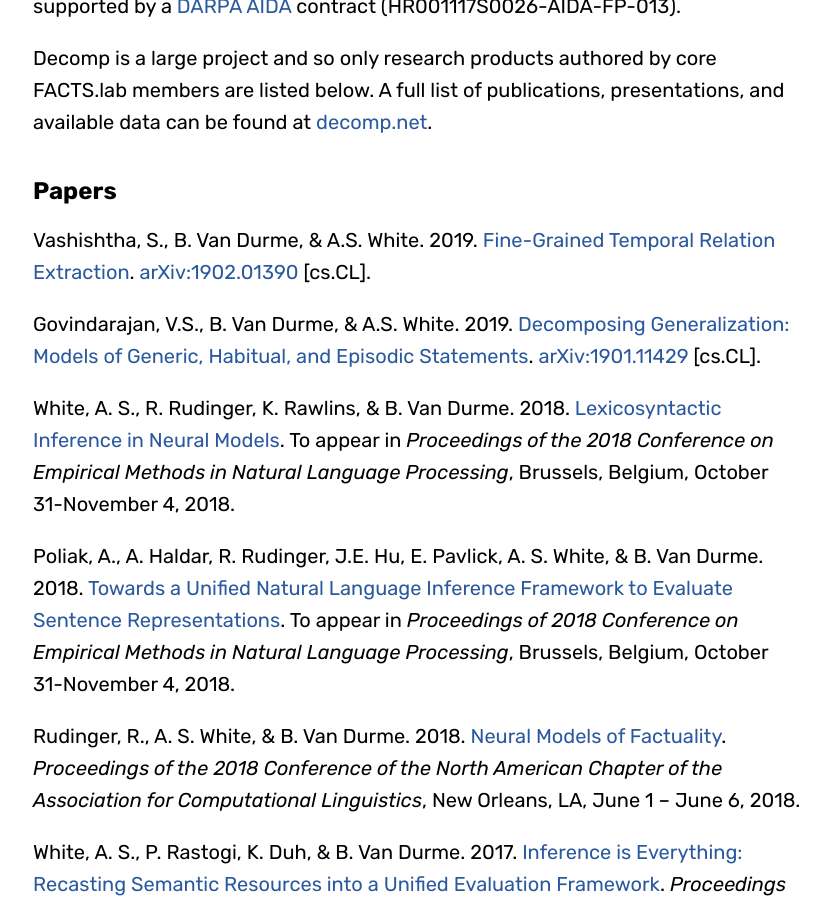
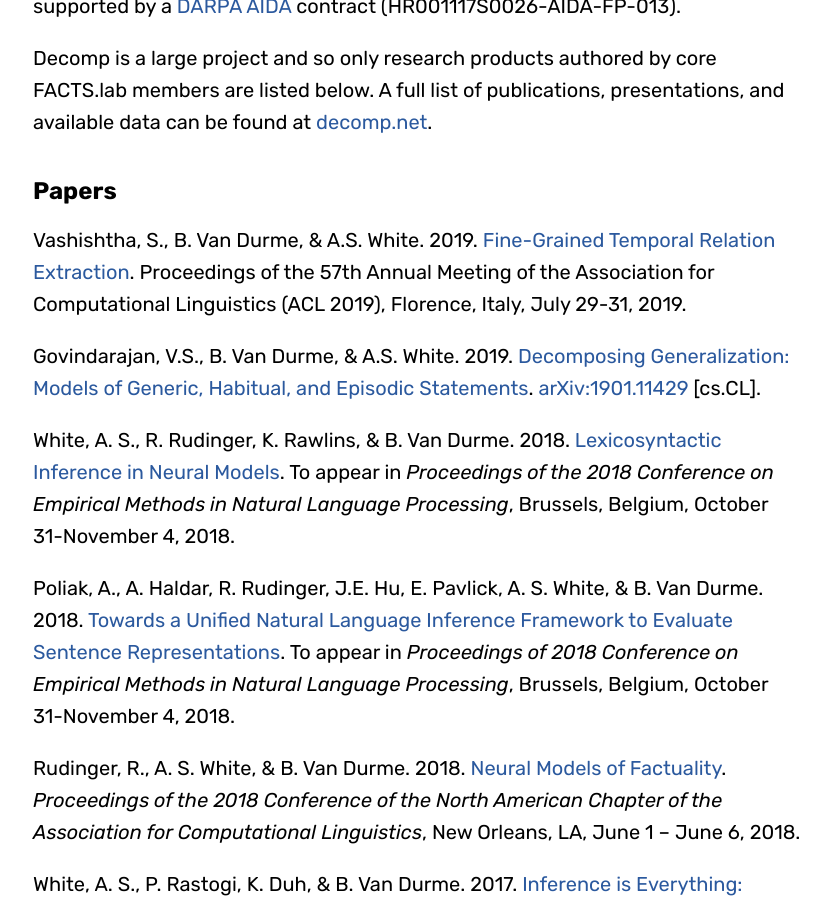
Before and after one commit to FACTSlab/factslab.github.io, a Jekyll site: the page built from research.md, in a window 1280 px wide and 900 px high, scrolled down 659 px. Shown: the whole window, without its empty margins (223-1053 px from the left). Built offline with Jekyll 4.4.1, drawn with Linux system fonts in a browser that asks for light colours; some web fonts are replaced.

Commit message:
Update research.md

```diff
--- a/research.md
+++ b/research.md
@@ -22,7 +22,7 @@ Decomp is a large project and so only research products authored by core FACTS.l
 
 ## Papers
 
-Vashishtha, S., B. Van Durme, & A.S. White. 2019. [Fine-Grained Temporal Relation Extraction](https://arxiv.org/pdf/1902.01390.pdf). [arXiv:1902.01390](https://arxiv.org/abs/1902.01390) [cs.CL].
+Vashishtha, S., B. Van Durme, & A.S. White. 2019. [Fine-Grained Temporal Relation Extraction](https://www.aclweb.org/anthology/P19-1280/). Proceedings of the 57th Annual Meeting of the Association for Computational Linguistics (ACL 2019), Florence, Italy, July 29-31, 2019.
 
 Govindarajan, V.S., B. Van Durme, & A.S. White. 2019. [Decomposing Generalization: Models of Generic, Habitual, and Episodic Statements](https://arxiv.org/pdf/1901.11429.pdf). [arXiv:1901.11429](https://arxiv.org/abs/1901.11429) [cs.CL].
 
```
